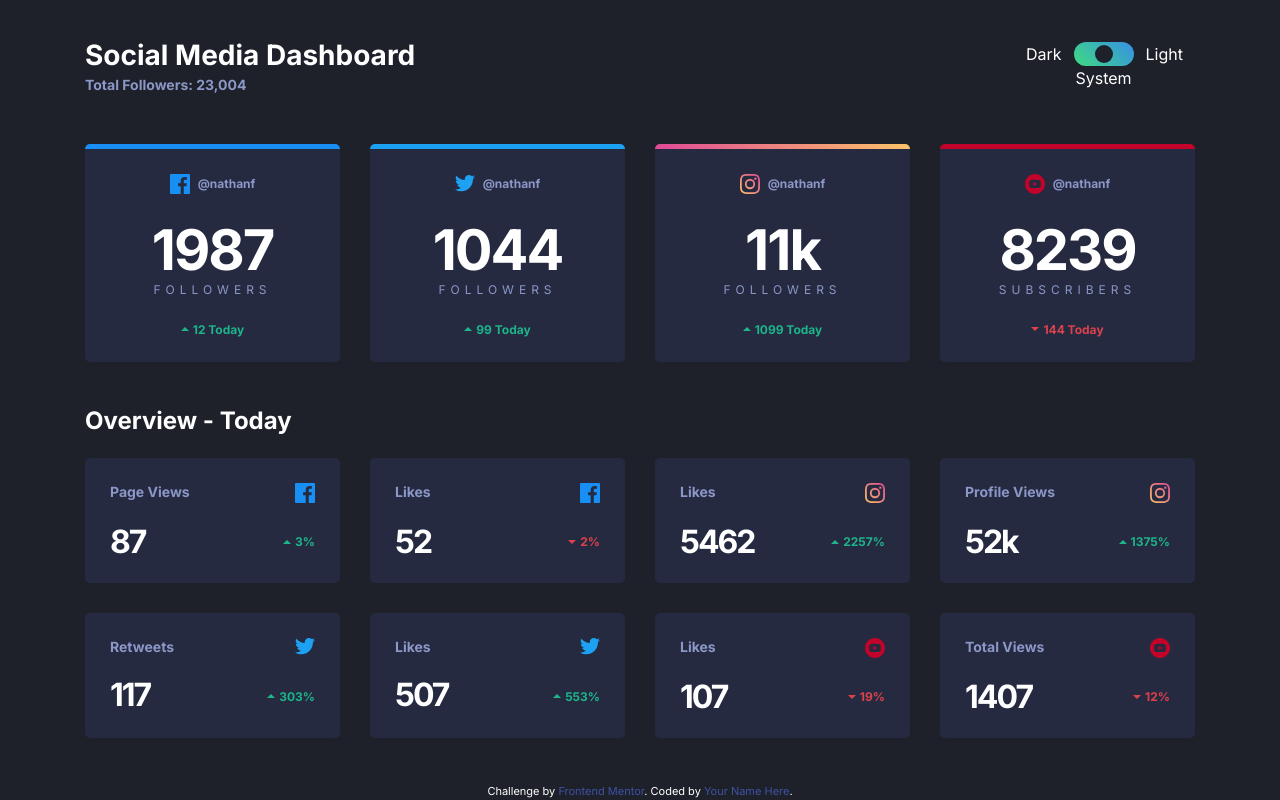
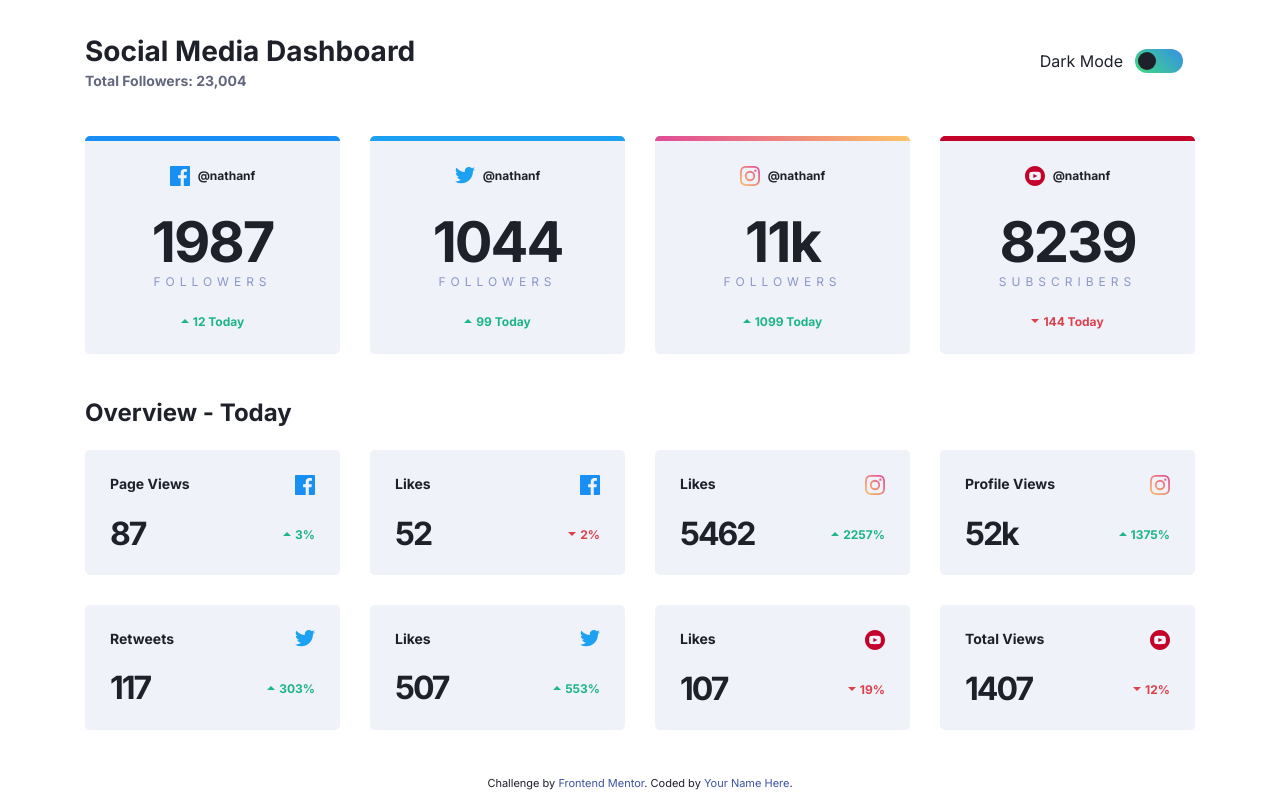
Before and after one commit to Akirachang/social-media-dashboard, a website: page index.html in a window 1280 px wide. Drawn offline with Linux system fonts and the light colour scheme.

Commit message:
user preference light dark mode implemented

```diff
--- a/app/scss/components/card.scss
+++ b/app/scss/components/card.scss
@@ -15,8 +15,8 @@
   }
 }
 .card {
-  background: var(--dark-card);
-  color: var(--dark-text1);
+  background: var(--card-bg);
+  color: var(--text-color);
   flex: 1;
   text-align: center;
   padding: rem(25);
@@ -25,7 +25,7 @@
   overflow: hidden;
 
   &:hover {
-    background: var(--dark-card-hover);
+    background: var(--card-hover);
     transition: background 150ms ease-in-out;
     cursor: pointer; //turns the cursor to a hand when hovering
   }
@@ -86,7 +86,7 @@
   }
 
   &__count {
-    color: var(--light-bg);
+    color: var(--text-color);
     font-weight: bold;
     letter-spacing: rem(-2);
     line-height: 1;
--- a/app/scss/components/header.scss
+++ b/app/scss/components/header.scss
@@ -26,6 +26,6 @@
   &__subtitle {
     font-size: rem(14);
     font-weight: 700;
-    color: var(--dark-text1);
+    color: var(--text-color2);
   }
 }
--- a/app/scss/components/toggle.scss
+++ b/app/scss/components/toggle.scss
@@ -4,7 +4,7 @@
 .toggle {
   border: none;
   display: grid;
-  grid-template-columns: 1fr rem(60) 1fr;
+  grid-template-columns: 1fr rem(48);
   border: none;
   gap: rem(2) rem(12);
   margin: 0;
--- a/app/scss/globals/boilerplate.scss
+++ b/app/scss/globals/boilerplate.scss
@@ -13,7 +13,7 @@ body {
   margin: 0;
   padding: 0;
   font-family: var(--font-inter);
-  background: var(--dark-bg);
-  color: var(--dark-text2);
+  background: var(--background);
+  color: var(--text-color);
   margin-height: 150vh;
 }
--- a/app/scss/globals/colors.scss
+++ b/app/scss/globals/colors.scss
@@ -19,6 +19,23 @@
   --light-bg: hsl(0, 0%, 100%);
   --light-top-bg: hsl(225, 100%, 98%);
   --light-card: hsl(227, 47%, 96%);
-  --light-text1: hsl(228, 12%, 44%);
+  --light-text1: hsl(230, 12%, 44%);
   --light-text2: hsl(230, 17%, 14%);
+  --light-card-hover: hsl(228, 33%, 91%);
+
+  --background: var(--light-bg);
+  --text-color: var(--light-text2);
+  --text-color2: var(--light-text1);
+  --card-bg: var(--light-card);
+  --card-hover: var(--light-card-hover);
 }
+
+@media (prefers-color-scheme: dark) {
+  :root {
+    --background: var(--dark-bg);
+    --text-color: var(--dark-text2);
+    --text-color2: var(--dark-text1);
+    --card-bg: var(--dark-card);
+    --card-hover: var(--dark-card-hover);
+  }
+}
--- a/index.html
+++ b/index.html
@@ -43,16 +43,14 @@
 
       <!-- Toggle section -->
       <fieldset class="header__toggle toggle" aria-label="theme switcher">
+        <label for="dark">Dark Mode</label>
         <div class="toggle__wrapper">
           <input type="radio" name="theme" id="dark" />
-          <input type="radio" name="theme" id="system" checked />
           <input type="radio" name="theme" id="light" />
           <span aria-hidden="true" class="toggle__background"></span>
           <span aria-hidden="true" class="toggle__button"></span>
         </div>
-        <label for="dark">Dark</label>
-        <label for="system">System</label>
-        <label for="light">Light</label>
+        <!-- <label for="light">Light</label> -->
       </fieldset>
     </header>
 
```
Also changed, not shown: dist/style.css, 1 other file.
